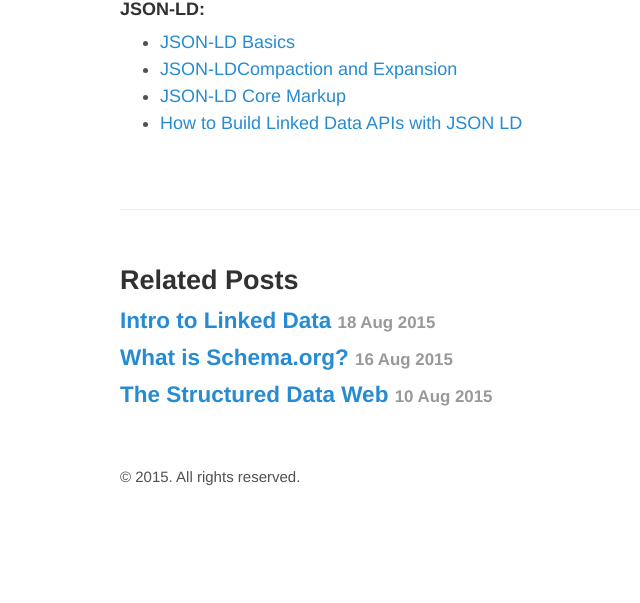
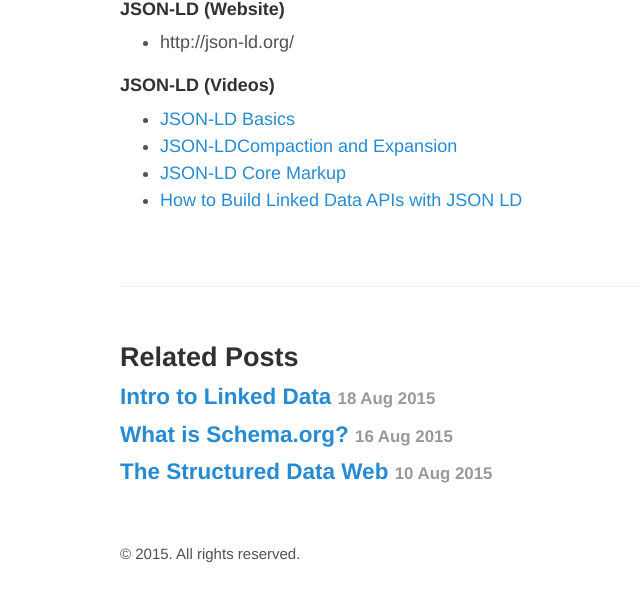
Before and after one commit to healthschema/healthschema.github.io, a Jekyll site: the page built from _posts/2015-08-17-intro-json-ld.md, in a window 1280 px wide. Shown: the part 560-1163 px from the top of the page, without its empty margins (205-845 px from the left). Built offline with Jekyll 4.4.1, drawn with Linux system fonts in a browser that asks for light colours; before the commit the page ends 1086 px from its top, so only the background shows below that.

Commit message:
Update 2015-08-17-intro-json-ld.md

```diff
--- a/_posts/2015-08-17-intro-json-ld.md
+++ b/_posts/2015-08-17-intro-json-ld.md
@@ -6,7 +6,10 @@
 
 [![What is JSON-LD?](https://i.ytimg.com/vi/vioCbTo3C-4/hqdefault.jpg)](https://www.youtube.com/embed/vioCbTo3C-4 "What is JSON-LD?")
 
-#### JSON-LD:
+#### JSON-LD (Website)
+* http://json-ld.org/
+
+#### JSON-LD (Videos)
 * [JSON-LD Basics](https://youtu.be/vioCbTo3C-4)
 * [JSON-LDCompaction and Expansion](https://youtu.be/Tm3fD89dqRE)
 * [JSON-LD Core Markup](https://youtu.be/UmvWk_TQ30A)
```
